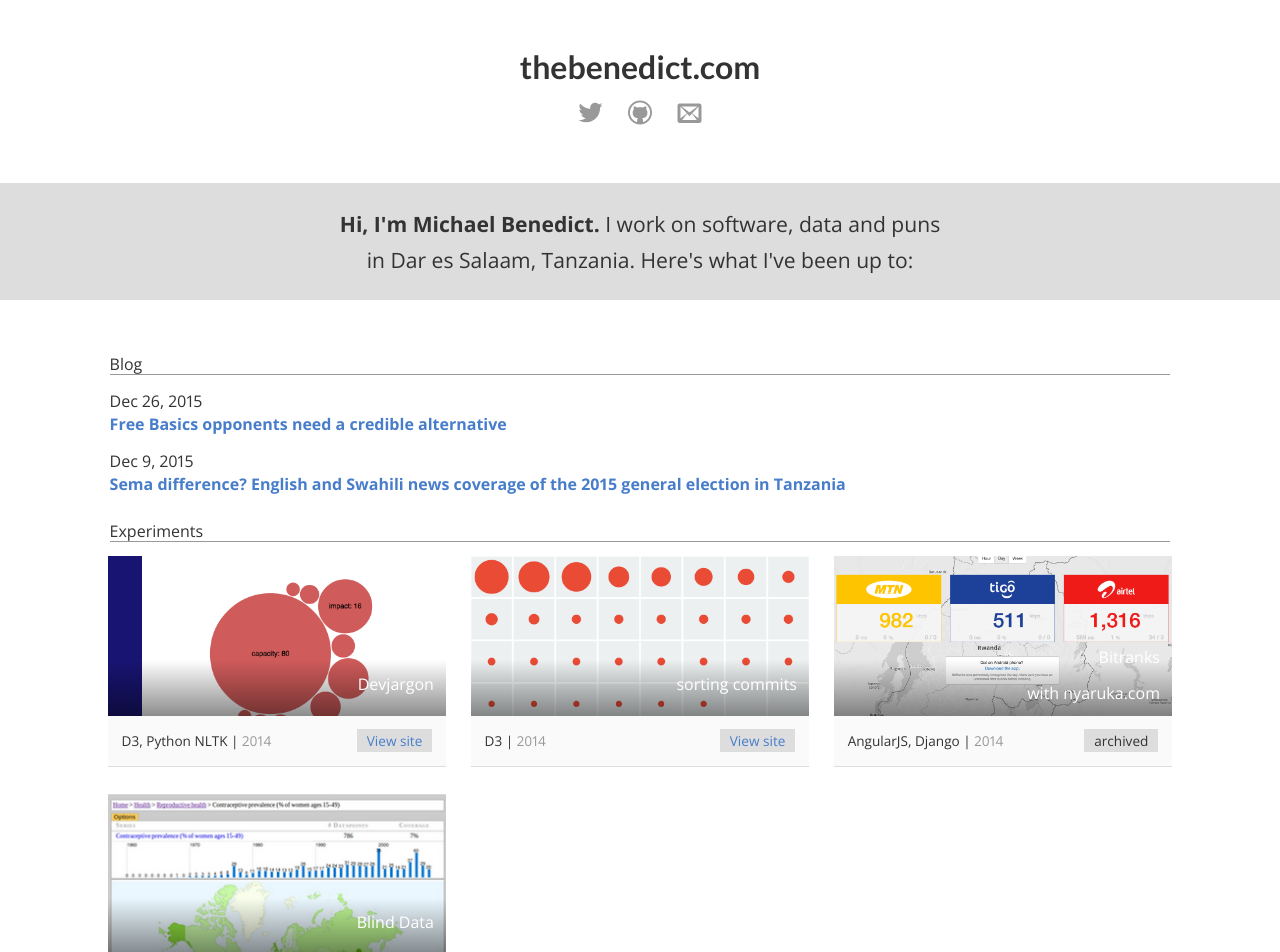
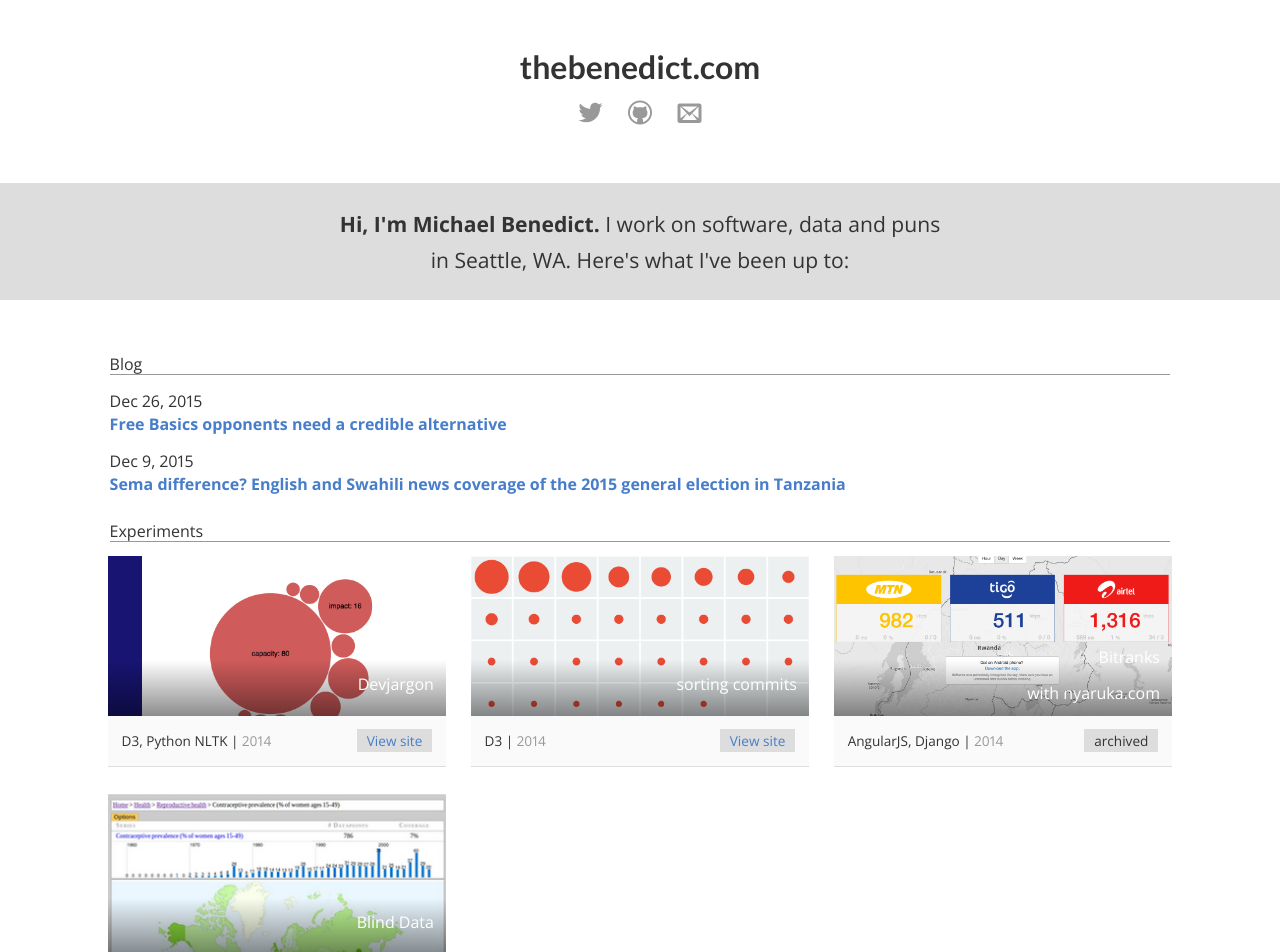
Before and after one commit to thebenedict/thebenedict.github.io, a Jekyll site: the page built from index.html, in a window 1280 px wide. Shown: the top 952 px of the page. Built offline with Jekyll 4.4.1, drawn with Linux system fonts in a browser that asks for light colours; nearby versions of some CDN libraries.

Commit message:
Update index.html

```diff
--- a/index.html
+++ b/index.html
@@ -14,7 +14,7 @@
 
 <div class="intro-wrapper">
     <div class="intro">
-        <h2 class="tagline">Hi, I'm Michael Benedict. <span class="small">I work on software, data and puns in Dar es Salaam, Tanzania. Here's what I've been up to:</span></h2>
+        <h2 class="tagline">Hi, I'm Michael Benedict. <span class="small">I work on software, data and puns in Seattle, WA. Here's what I've been up to:</span></h2>
     </div>
 </div>
 
```
